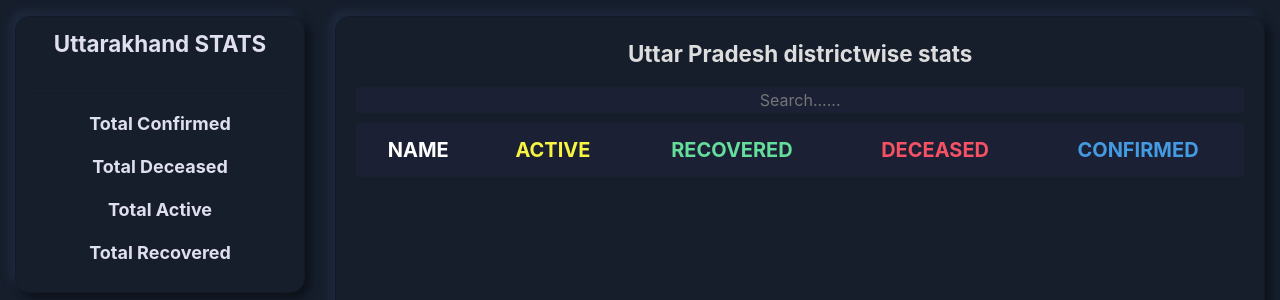
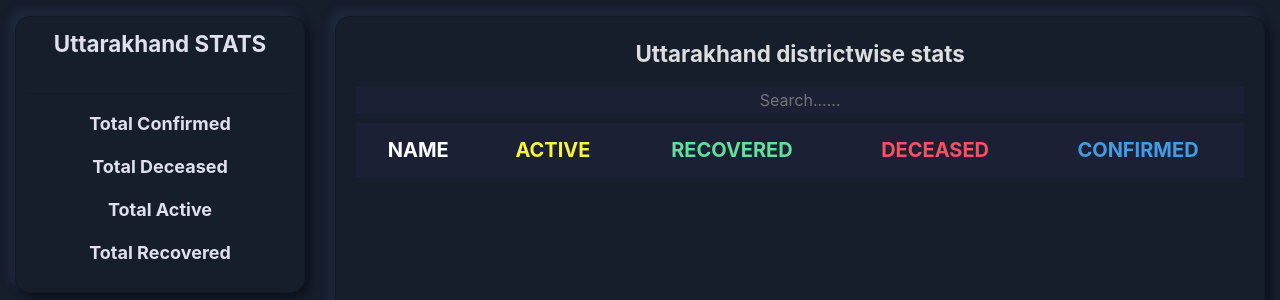
Before and after one commit to khalidfarooq/ncov19india, a Django app: page /UT/ in a window 1280 px wide. Shown: the part 84-384 px from the top of the page. Run offline with Django 3.2, Linux system fonts and the light colour scheme; lists and menus that the app fills with data are empty; some libraries are stand-ins or nearby versions.

Commit message:
Add files via upload

```diff
--- a/tracker/templates/tracker/states/ut.html
+++ b/tracker/templates/tracker/states/ut.html
@@ -91,7 +91,7 @@
       <div id="wholetable" class="m-0 card card-body table-india">
         <div id="table-title">
           <p style="font-size: 1.4rem; color: #dddddd; font-weight: bold; text-align: center;">
-            Uttar Pradesh districtwise stats <br />
+            Uttarakhand districtwise stats <br />
           </p>
         </div>
         <div class="search-box" style="
```
Also changed, not shown: tracker/templates/tracker/states/an.html (line endings or trailing spaces).
